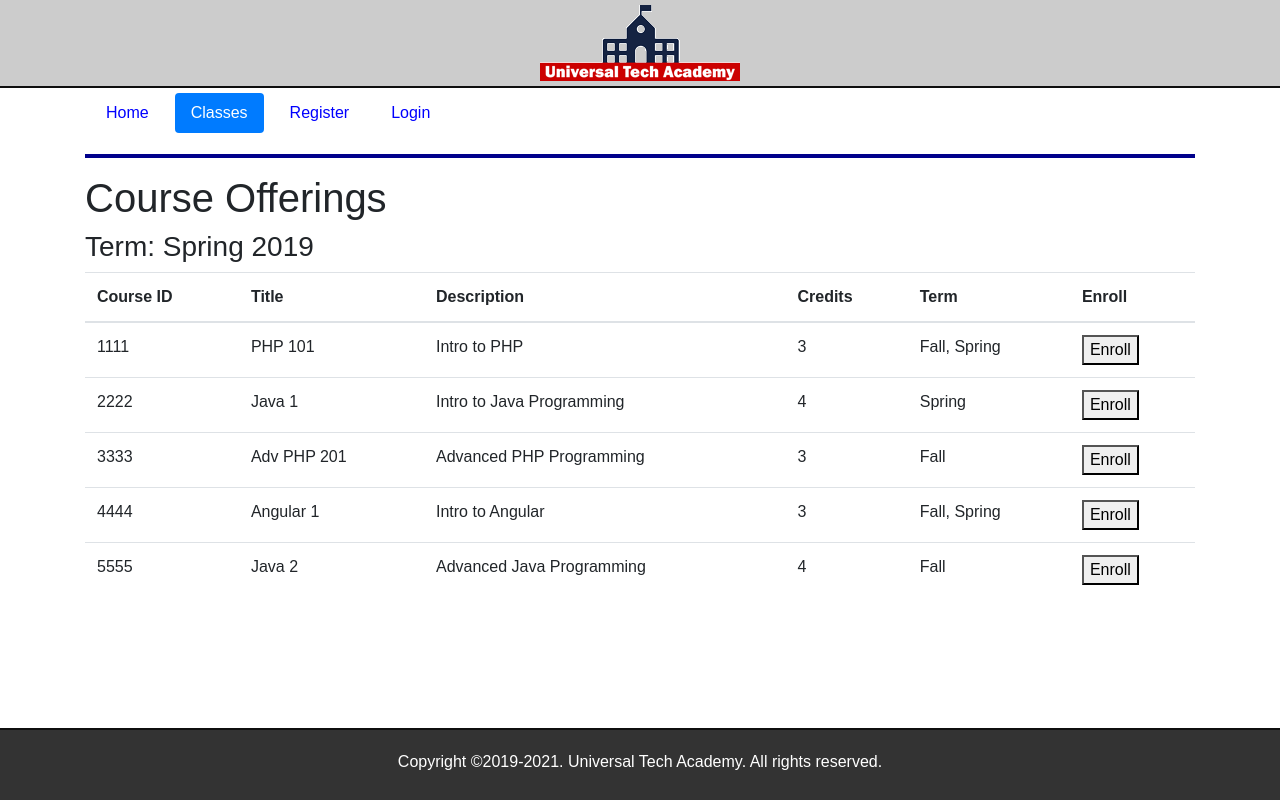
After one commit to LDeng928/student-enrollment, a Flask app: page /courses in a window 1280 px wide. The commit adds this page. Run offline with Flask 2, Linux system fonts and the light colour scheme; some libraries are stand-ins or nearby versions.

Commit message:
Add base template and content

```diff
--- a/application/routes.py
+++ b/application/routes.py
@@ -5,16 +5,54 @@ from flask import render_template
 @app.route("/index")
 @app.route("/home")
 def index():
-    return render_template("index.html", login=False)
+    return render_template("index.html", index=True)
 
 @app.route("/login")
 def login():
-    return render_template("login.html", login=False)
+    return render_template("login.html", login=True)
 
 @app.route("/courses")
 def courses():
-    return render_template("courses.html", login=False)
+    course_data = [
+        {
+            "courseID":"1111",
+            "title":"PHP 101",
+            "description":"Intro to PHP",
+            "credits":3,
+            "term":"Fall, Spring"
+        },
+        {
+            "courseID":"2222",
+            "title":"Java 1",
+            "description":"Intro to Java Programming",
+            "credits":4,
+            "term":"Spring"
+        },
+        {
+            "courseID":"3333",
+            "title":"Adv PHP 201",
+            "description":"Advanced PHP Programming",
+            "credits":3,
+            "term":"Fall"
+        },
+        {
+            "courseID":"4444",
+            "title":"Angular 1",
+            "description":"Intro to Angular",
+            "credits":3,
+            "term":"Fall, Spring"
+        },
+        {
+            "courseID":"5555",
+            "title":"Java 2",
+            "description":"Advanced Java Programming",
+            "credits":4,
+            "term":"Fall"
+        }
+    ]
+    print(course_data[0]["title"])
+    return render_template("courses.html", course_data = course_data, courses=True)
 
 @app.route("/register")
 def register():
-    return render_template("register.html", login=False)
+    return render_template("register.html", register=True)
--- /dev/null
+++ b/application/templates/courses.html
@@ -0,0 +1,41 @@
+    {% extends "layout.html" %}
+
+    {% block content %}
+    <h1>Course Offerings</h1>
+
+    <!--  Display the Term and Year here --->
+    <h3>Term: Spring 2019</h3>
+
+    <div>
+        <table class="table table-hover">
+            <thead>
+            <tr>
+                <th scope="col">Course ID</th>
+                <th scope="col">Title</th>
+                <th scope="col">Description</th>
+                <th scope="col">Credits</th>
+                <th scope="col">Term</th>
+                <th scope="col">Enroll</th>
+            </tr>
+            </thead>
+            <tbody>
+
+            <!-- Construct the rest of courses here -->
+            {% for data in course_data %}
+            <tr>
+                <td scope='row'>{{ data["courseID"]}}</td>
+                <td>{{ data["title"]}}</td>
+                <td>{{ data["description"]}}</td>
+                <td>{{ data["credits"]}}</td>
+                <td>{{ data["term"]}}</td>
+                <td>
+                    <button>Enroll</button>
+                </td>
+            </tr>
+            {% endfor %}
+
+            </tbody>
+        </table>
+    </div>
+
+{% endblock %}
--- a/application/templates/includes/nav.html
+++ b/application/templates/includes/nav.html
@@ -1,10 +1,10 @@
 <header>
   <nav>
     <ul class="nav nav-pills">
-      <li class="nav-item"><a href="{{ url_for('index') }}" class="nav-link active">Home</a></li>
-      <li class="nav-item"><a href="{{ url_for('courses') }}" class="nav-link">Classes</a></li>
-      <li class="nav-item"><a href="{{ url_for('register') }}" class="nav-link">Register</a></li>
-      <li class="nav-item"><a href="{{ url_for('login') }}" class="nav-link">Login</a></li>
+      <li class="nav-item"><a href="{{ url_for('index') }}" class="nav-link {% if index %}active{% endif %}">Home</a></li>
+      <li class="nav-item"><a href="{{ url_for('courses') }}" class="nav-link {% if courses %}active{% endif %}">Classes</a></li>
+      <li class="nav-item"><a href="{{ url_for('register') }}" class="nav-link {% if register %}active{% endif %}">Register</a></li>
+      <li class="nav-item"><a href="{{ url_for('login') }}" class="nav-link {% if login %}active{% endif %}">Login</a></li>
     </ul>
   </nav>
   <hr style="clear: both" />
--- /dev/null
+++ b/application/templates/layout.html
@@ -0,0 +1,24 @@
+<!DOCTYPE html>
+<html>
+  <head>
+    <title>UTA - Home Page</title>
+    <link
+      rel="stylesheet"
+      href="https://maxcdn.bootstrapcdn.com/bootstrap/4.0.0/css/bootstrap.min.css"
+      integrity="sha384-Gn5384xqQ1aoWXA+058RXPxPg6fy4IWvTNh0E263XmFcJlSAwiGgFAW/dAiS6JXm"
+      crossorigin="anonymous"
+    />
+    <link rel="stylesheet" href="static/css/main.css" />
+  </head>
+  <body>
+    <div class="container-fluid text-center top-container">
+      <img src="static/images/uta-logo-200.png" />
+    </div>
+    <div class="container">
+      {% include "includes/nav.html" %}
+      {% block content %}
+      {% endblock %}
+    </div>
+    {% include "includes/footer.html" %}
+  </body>
+</html>
```
Also changed, not shown: application/templates/index.html (+4 -23 lines), application/templates/login.html (added, +20 -0 lines), application/templates/register.html (added, +21 -0 lines), 1 other file.
